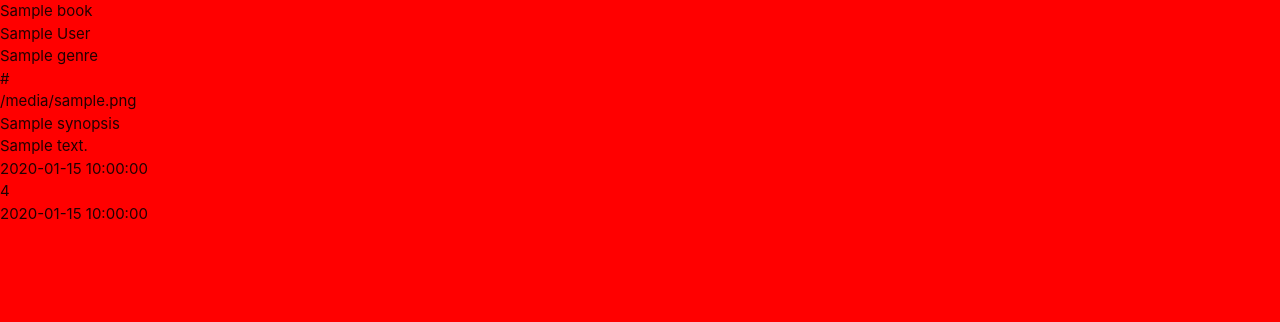
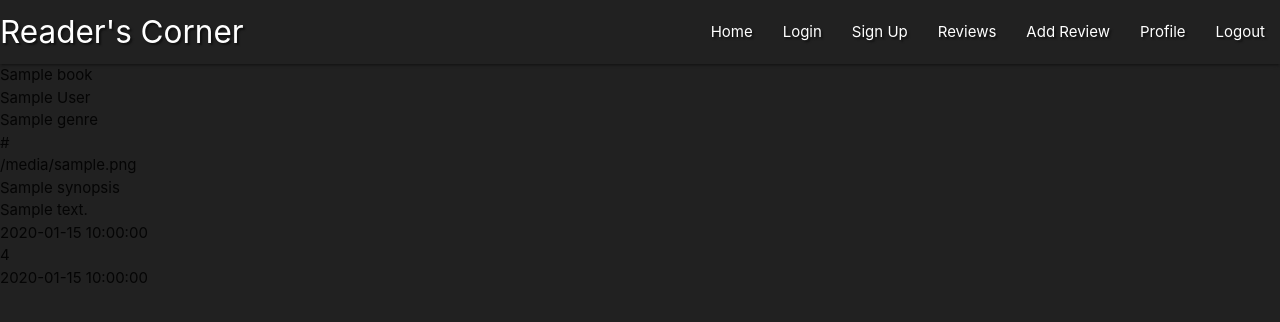
Before and after one commit to Code-Institute-Submissions/Darian-Frey-Milestone-Project-Three_AugustResub, a Flask app: page / in a window 1280 px wide. Shown: the top 322 px of the page. Run offline with Flask 2, Linux system fonts and the light colour scheme; a database or web service that is not in the repository returns one stand-in record (values such as "Sample title"); some libraries are stand-ins or nearby versions.

Commit message:
Add Materialize Navbar and Sidenav

```diff
--- a/static/css/style.css
+++ b/static/css/style.css
@@ -1,3 +1,3 @@
-body {
-    background-color: red;
+.text-shadow {
+    text-shadow: 2px 2px 2px rgba(0, 0, 0, 0.5);
 }
--- a/static/js/script.js
+++ b/static/js/script.js
@@ -0,0 +1,3 @@
+$(document).ready(function () {
+    $('.sidenav').sidenav();
+});
--- a/templates/base.html
+++ b/templates/base.html
@@ -15,7 +15,42 @@
     {% endblock %}
 </head>
 
-<body>
+<body class="grey darken-4">
+
+    <header>
+        <div id="my-nav-bar">
+            <!--Navbar-->
+            <nav class="nav-extended text-shadow grey darken-4">
+                <div class="nav-wrapper">
+                    <a href="{{ url_for('get_reviews') }}" class="brand-logo">Reader's Corner</a>
+                    <a href="#" data-target="mobile-demo" class="sidenav-trigger"><i class="fas fa-bars"></i></a>
+                    <ul class="right hide-on-med-and-down">
+                        <li><a href="{{ url_for('get_reviews') }}">Home</a></li>
+                        <li><a href="#">Login</a></li>
+                        <li><a href="#">Sign Up</a></li>
+                        <li><a href="#">Reviews</a></li>
+                        <li><a href="#">Add Review</a></li>
+                        <li><a href="#">Profile</a></li>
+                        <li><a href="#">Logout</a></li>
+                    </ul>
+                </div>
+            </nav>
+            <!--mobile navbar-->
+            <ul class="sidenav" id="mobile-demo">
+                <li>
+                    <h4 class="center-align light-blue-text text-darken-4">Reader's Corner</h4>
+                </li>
+                <li><a href="{{ url_for('get_reviews') }}">Home</a></li>
+                <li><a href="#">Login</a></li>
+                <li><a href="#">Sign Up</a></li>
+                <li><a href="#">Reviews</a></li>
+                <li><a href="#">Add Review</a></li>
+                <li><a href="#">Profile</a></li>
+                <li><a href="#">Logout</a></li>
+            </ul>
+        </div>
+
+    </header>
 
     {% block content %}
 
@@ -23,7 +58,7 @@
     <script src="https://code.jquery.com/jquery-3.6.0.min.js"
         integrity="sha256-/xUj+3OJU5yExlq6GSYGSHk7tPXikynS7ogEvDej/m4=" crossorigin="anonymous"></script>
     <script src="https://cdnjs.cloudflare.com/ajax/libs/materialize/1.0.0/js/materialize.min.js"></script>
-    <script src="{ url_for('static', filename='js/script.js') }}"></script>
+    <script src="{{ url_for('static', filename='js/script.js') }}"></script>
     {% block scripts %}
     {% endblock %}
 </body>
```
